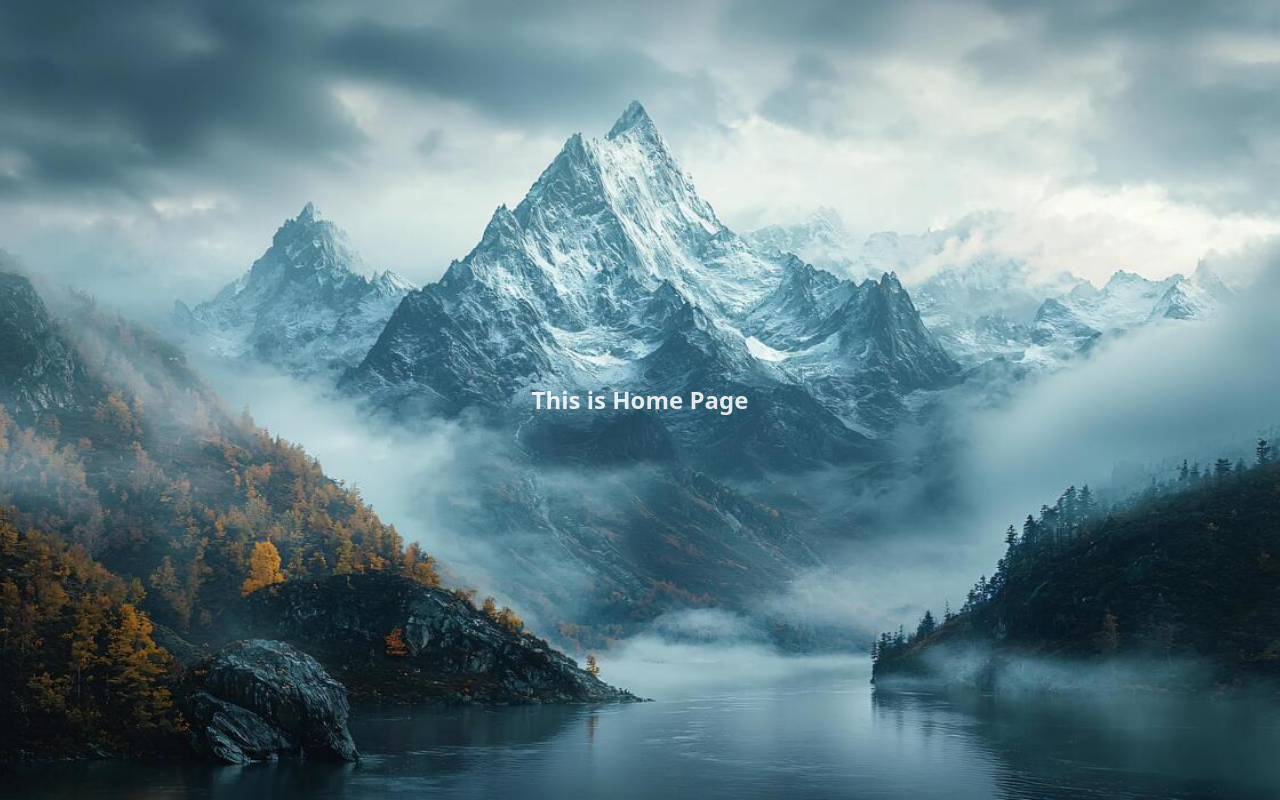
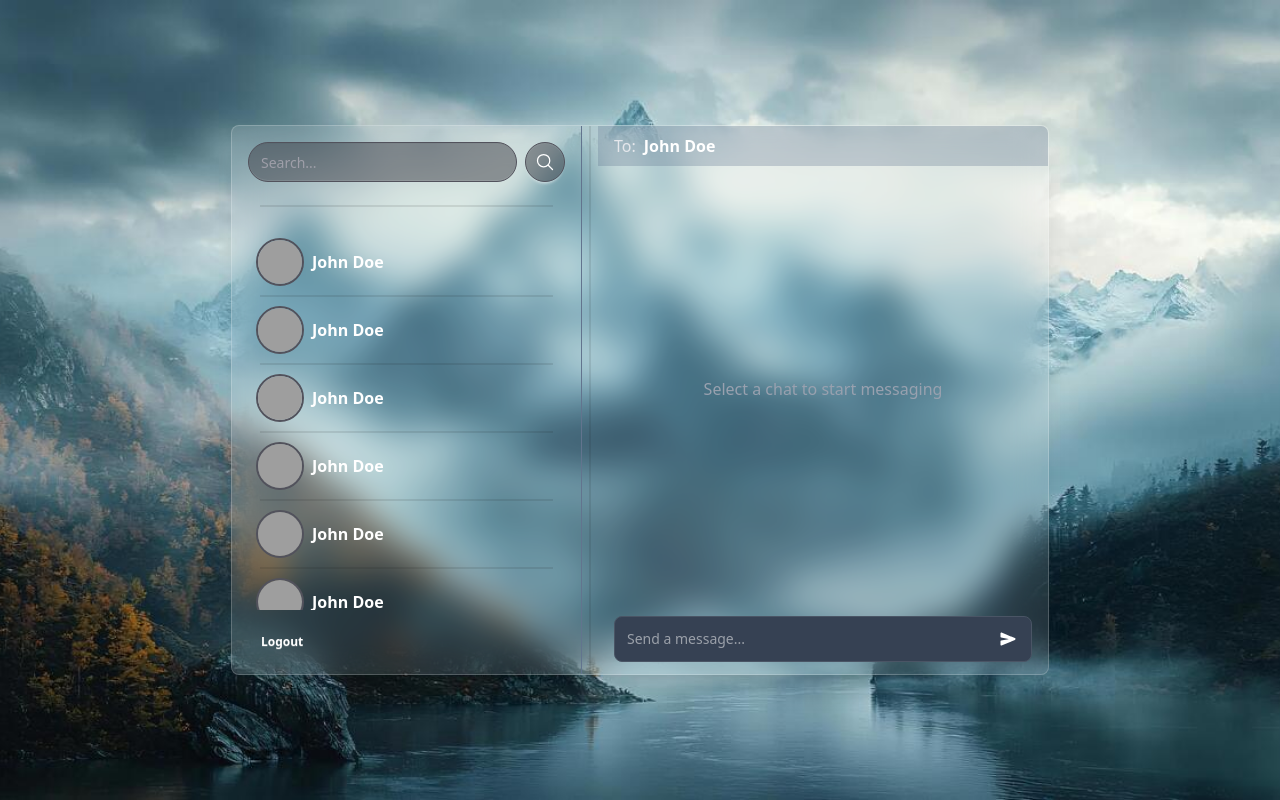
Before and after one commit to anss009/Chat_Application, a React app in the folder frontend/: page / in a window 1280 px wide. Built offline with nearby package versions, Linux system fonts and the light colour scheme; grey boxes are pictures that could not be loaded; the HTML template or start-up script is replaced by a standard one.

Commit message:
ui updates

```diff
--- a/frontend/package.json
+++ b/frontend/package.json
@@ -15,6 +15,7 @@
     "react": "^19.2.0",
     "react-dom": "^19.2.0",
     "react-hot-toast": "^2.6.0",
+    "react-icons": "^5.5.0",
     "react-redux": "^9.2.0",
     "react-router-dom": "^7.13.0"
   },
--- a/frontend/src/components/HomePage.jsx
+++ b/frontend/src/components/HomePage.jsx
@@ -1,9 +1,13 @@
 import React from 'react'
+import SideBar from './SideBar'
+import MessageContainer from './MessageContainer'
 
 const HomePage = () => {
     return (
-        <div className="text-center">
-            <h3 className="text-2xl font-semibold">This is Home Page</h3>
+        <div className='flex sm:h-[450px] md:h-[550px] rounded-lg overflow-hidden bg-white/10 backdrop-blur-lg border border-white/20 shadow-xl'>
+            <SideBar />
+            <div className='divider divider-horizontal px-1 mx-0 hidden md:flex'></div>
+            <MessageContainer />
         </div>
     )
 }
--- a/frontend/src/components/Login.jsx
+++ b/frontend/src/components/Login.jsx
@@ -2,6 +2,8 @@ import React, { useState } from 'react'
 import { Link, useNavigate } from 'react-router-dom'
 import axios from 'axios'
 import toast from 'react-hot-toast'
+import { useDispatch } from 'react-redux'
+import { setAuthUser } from '../redux/userSlice'
 
 const Login = () => {
   const [user, setUser] = useState({
@@ -9,6 +11,7 @@ const Login = () => {
     password: "",
   });
   const navigate = useNavigate();
+  const dispatch = useDispatch();
 
   const onSubmit = async (e) => {
     e.preventDefault();
@@ -22,6 +25,7 @@ const Login = () => {
       if (res.data.success) {
         navigate('/')
         toast.success(res.data.message);
+        dispatch(setAuthUser(res.data));
       }
     } catch (error) {
       console.error("Login Error:", error);
--- /dev/null
+++ b/frontend/src/components/MessageContainer.jsx
@@ -0,0 +1,24 @@
+import React from 'react'
+import SendInput from './SendInput'
+
+const MessageContainer = () => {
+  return (
+    <div className='md:min-w-[450px] flex flex-col h-full'>
+      <div className='bg-slate-500/30 px-4 py-2 mb-2 flex items-center gap-2'>
+        <span className='label-text text-gray-200'>To:</span>
+        <span className='text-white font-bold'>John Doe</span>
+      </div>
+
+      <div className='flex-1 overflow-auto px-4 py-2 space-y-4'>
+        {/* Messages will be rendered here */}
+        <div className='flex flex-col items-center justify-center h-full text-gray-400'>
+          <p>Select a chat to start messaging</p>
+        </div>
+      </div>
+
+      <SendInput />
+    </div>
+  )
+}
+
+export default MessageContainer
--- /dev/null
+++ b/frontend/src/components/OtherUser.jsx
@@ -0,0 +1,23 @@
+import React from 'react'
+
+const OtherUser = () => {
+  return (
+    <>
+      <div className='flex gap-2 items-center text-white hover:text-black hover:bg-zinc-200 rounded p-2 cursor-pointer transition-all duration-300'>
+        <div className='avatar online'>
+          <div className='w-12 rounded-full border-2 border-zinc-600'>
+            <img src="https://imgv3.fotor.com/images/blog-richtext-image/10-profile-picture-ideas-to-make-you-stand-out.jpg" alt="user-profile" />
+          </div>
+        </div>
+        <div className='flex flex-col flex-1'>
+          <div className='flex justify-between gap-2'>
+            <p className='font-bold'>John Doe</p>
+          </div>
+        </div>
+      </div>
+      <div className='divider my-0 py-0 h-1 px-3'></div>
+    </>
+  )
+}
+
+export default OtherUser
--- /dev/null
+++ b/frontend/src/components/OtherUsers.jsx
@@ -0,0 +1,17 @@
+import React from 'react'
+import OtherUser from './OtherUSer'
+
+const OtherUsers = () => {
+    return (
+        <div className='overflow-auto flex-1'>
+            <OtherUser />
+            <OtherUser />
+            <OtherUser />
+            <OtherUser />
+            <OtherUser />
+            <OtherUser />
+        </div>
+    )
+}
+
+export default OtherUsers
--- /dev/null
+++ b/frontend/src/components/SendInput.jsx
@@ -0,0 +1,21 @@
+import React from 'react'
+import { IoSend } from "react-icons/io5";
+
+const SendInput = () => {
+  return (
+    <form className='px-4 my-3'>
+      <div className='w-full relative'>
+        <input
+          type="text"
+          className='border text-sm rounded-lg block w-full p-3 bg-gray-700 border-gray-600 text-white focus:ring-sky-500 focus:border-sky-500 transition-all'
+          placeholder='Send a message...'
+        />
+        <button type='submit' className='absolute inset-y-0 end-0 flex items-center pe-4 text-white hover:text-sky-500 transition-colors'>
+          <IoSend />
+        </button>
+      </div>
+    </form>
+  )
+}
+
+export default SendInput
--- /dev/null
+++ b/frontend/src/components/SideBar.jsx
@@ -0,0 +1,27 @@
+import React from 'react'
+import { IoSearchOutline } from "react-icons/io5";
+import OtherUsers from './OtherUsers';
+
+const SideBar = () => {
+  return (
+    <div className='border-r border-slate-500 p-4 flex flex-col w-full md:w-[350px]'>
+      <form action="" className='flex items-center gap-2'>
+        <input
+          type="text"
+          className='input input-bordered rounded-full bg-zinc-700/50 text-white placeholder:text-zinc-400 border-zinc-600 focus:border-zinc-500 h-10 transition-all duration-300'
+          placeholder='Search...'
+        />
+        <button type='submit' className='btn btn-circle bg-zinc-700/50 text-white border-zinc-600 hover:bg-zinc-600/50 min-h-10 h-10 w-10 transition-all duration-300'>
+          <IoSearchOutline className='w-5 h-5 outline-none' />
+        </button>
+      </form>
+      <div className="divider px-3"></div>
+      <OtherUsers />
+      <div className='mt-auto pt-4'>
+        <button className='btn btn-sm btn-ghost text-white hover:bg-white/10'>Logout</button>
+      </div>
+    </div>
+  )
+}
+
+export default SideBar
--- a/frontend/src/main.jsx
+++ b/frontend/src/main.jsx
@@ -2,11 +2,15 @@ import { StrictMode } from 'react'
 import { createRoot } from 'react-dom/client'
 import './index.css'
 import App from './App.jsx'
-import {Toaster} from 'react-hot-toast'
+import { Toaster } from 'react-hot-toast'
+import { Provider } from 'react-redux'
+import { store } from './redux/store.js'
 
 createRoot(document.getElementById('root')).render(
   <StrictMode>
-    <App />
-    <Toaster/>
+    <Provider store={store}>
+      <App />
+      <Toaster />
+    </Provider>
   </StrictMode>,
 )
--- a/frontend/src/redux/store.js
+++ b/frontend/src/redux/store.js
@@ -0,0 +1,8 @@
+import { configureStore } from "@reduxjs/toolkit";
+import userReducer from "./userSlice";
+
+export const store = configureStore({
+    reducer: {
+        user:userReducer
+    },
+});
--- /dev/null
+++ b/frontend/src/redux/userSlice.js
@@ -0,0 +1,16 @@
+import {createSlice} from "@reduxjs/toolkit"
+
+const userSlice  = createSlice({
+    name:"user",
+    initialState:{
+        authUser:null,
+    },
+    reducers:{
+        setAuthUser:(state,action)=>{
+            state.authUser = action.payload;
+        }
+    }
+});
+
+export const {setAuthUser} = userSlice.actions
+export default userSlice.reducer
```
Also changed, not shown: frontend/src/components/SignUp.jsx (+1 -6 lines), 2 other files (tests, documents, lock files or other folders).
